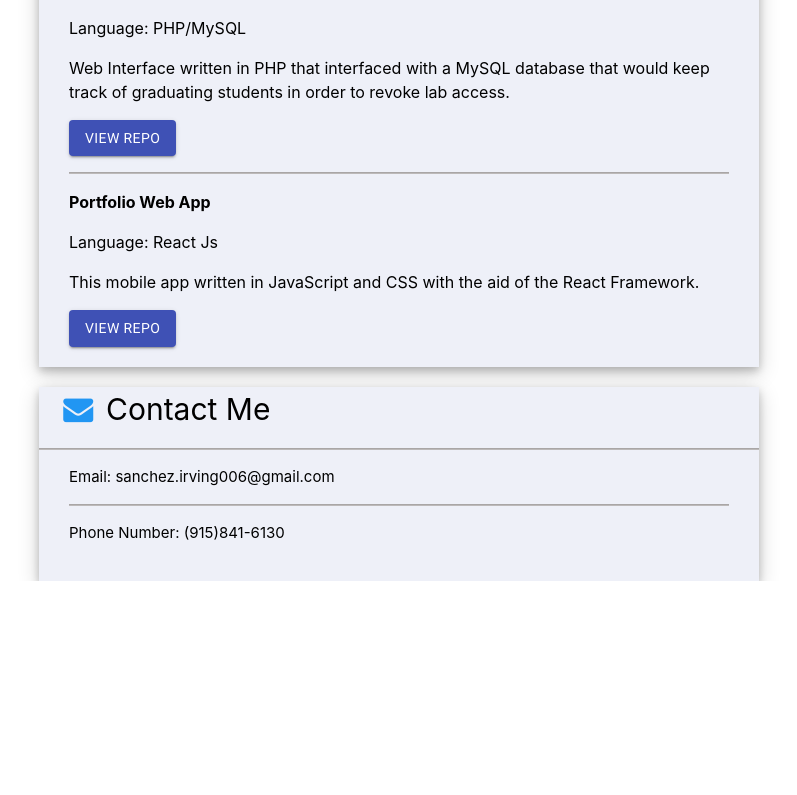
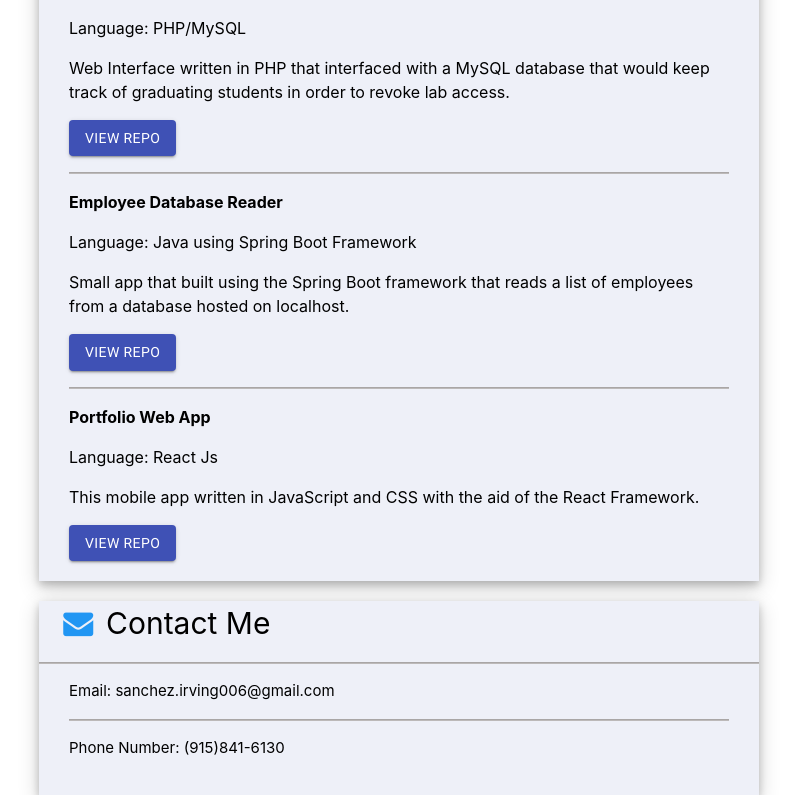
Before and after one commit to isanchez340/Portfolio, a React (Create React App) app: page / in a window 1280 px wide. Shown: the part 1232-2027 px from the top of the page, without its empty margins (341-1138 px from the left). Before the commit the page ends 1813 px from the top, so only its background shows below. Built offline with nearby package versions, Linux system fonts and the light colour scheme.

Commit message:
added new project for spring boot

```diff
--- a/src/components/body.js
+++ b/src/components/body.js
@@ -64,6 +64,11 @@ export default class Body extends React.Component {
             <p style={{font: 20, textAlign: 'left'}}>Web Interface written in PHP that interfaced with a MySQL database that would keep track of graduating students in order to revoke lab access.</p>
             <Button variant="contained" color="primary" href='https://github.com/isanchez340/database'>View Repo</Button>
             <ColoredLine color="#BCB9B9"/>
+          <p style={{font: 20, textAlign: 'left', fontWeight: 'bold'}}>Employee Database Reader</p>
+            <p style={{font: 20, textAlign: 'left'}}>Language: Java using Spring Boot Framework </p>
+            <p style={{font: 20, textAlign: 'left'}}>Small app that built using the Spring Boot framework that reads a list of employees from a database hosted on localhost.</p>
+            <Button variant="contained" color="primary" href='https://github.com/isanchez340/SpringBootDB'>View Repo</Button>
+            <ColoredLine color="#BCB9B9"/>
           <p style={{font: 20, textAlign: 'left', fontWeight: 'bold'}}>Portfolio Web  App</p>
             <p style={{font: 20, textAlign: 'left'}}>Language: React Js </p>
             <p style={{font: 20, textAlign: 'left'}}>This mobile app written in JavaScript and CSS with the aid of the React Framework.</p>
```
Also changed, not shown: package.json (+16 -1 lines), 1 other file (tests, documents, lock files or other folders).
